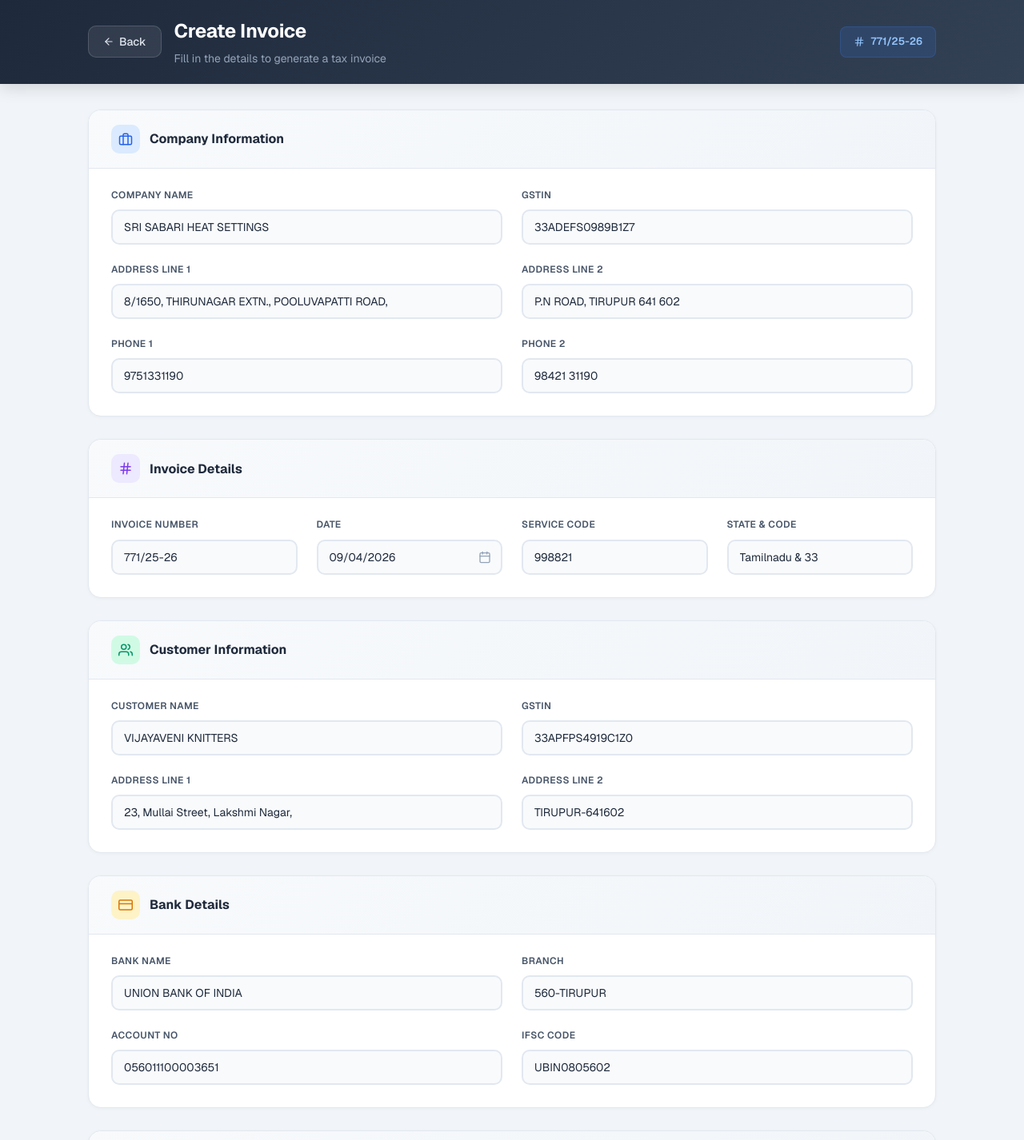
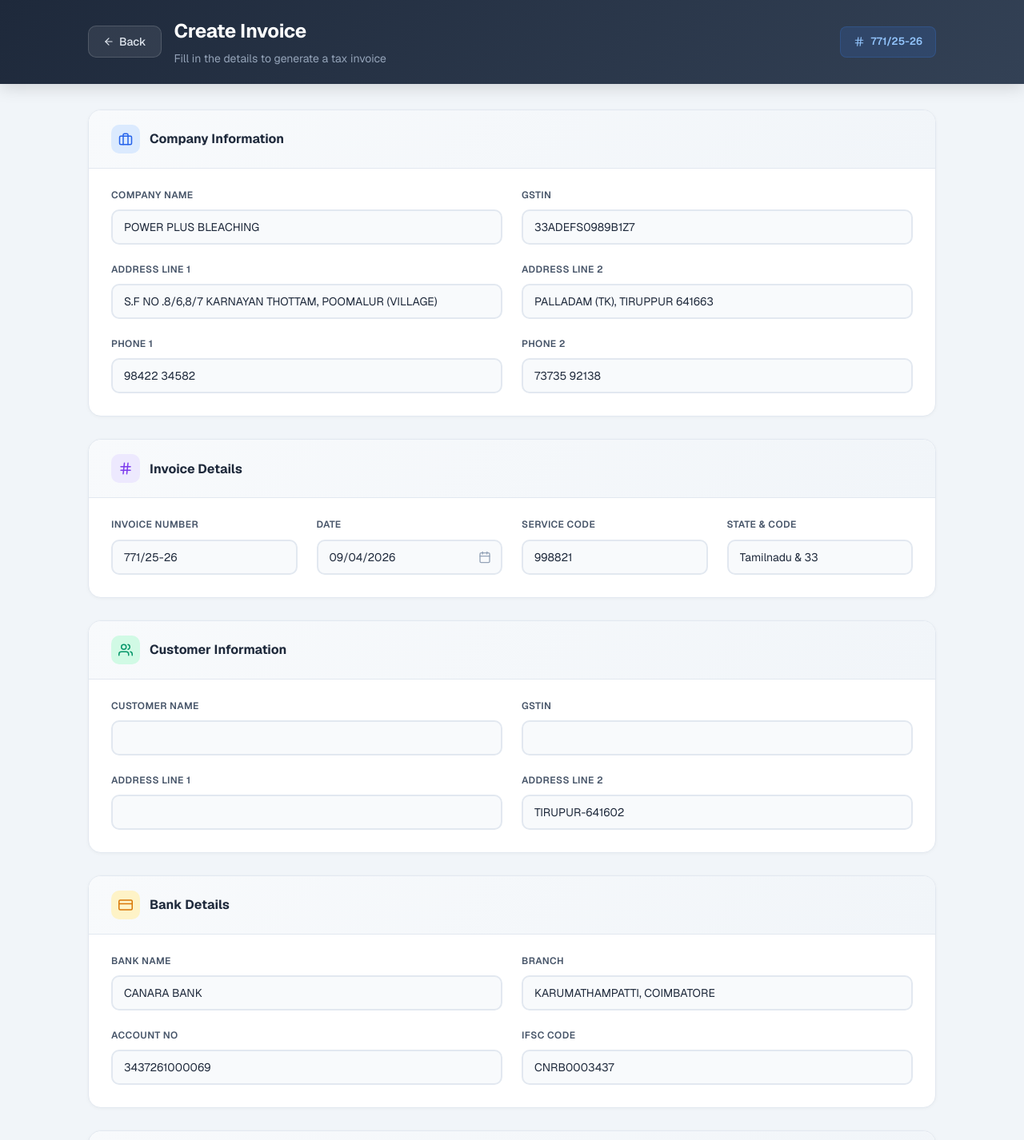
Before and after one commit to prabha303-vi/InvoicePro, a Next.js app: page /InvoicePro/invoice/create in a window 1280 px wide. Shown: the top 1426 px of the page at 80% size. Built offline with nearby package versions, Linux system fonts and the light colour scheme.

Commit message:
Address and name change

```diff
--- a/src/app/invoice/create/page.tsx
+++ b/src/app/invoice/create/page.tsx
@@ -155,25 +155,25 @@ export default function CreateInvoicePage() {
   const [isGenerating, setIsGenerating] = useState(false);
 
   const [formData, setFormData] = useState({
-    companyName: "SRI SABARI HEAT SETTINGS",
-    companyAddress: "8/1650, THIRUNAGAR EXTN., POOLUVAPATTI ROAD,",
-    companyAddress2: "P.N ROAD, TIRUPUR 641 602",
+    companyName: "POWER PLUS BLEACHING",
+    companyAddress: "S.F NO .8/6,8/7 KARNAYAN THOTTAM, POOMALUR (VILLAGE)",
+    companyAddress2: "PALLADAM (TK), TIRUPPUR 641663",
     companyCell: "98421 31190, 9751331190",
     companyGSTIN: "33ADEFS0989B1Z7",
-    companyPhone1: "9751331190",
-    companyPhone2: "98421 31190",
+    companyPhone1: "98422 34582",
+    companyPhone2: "73735 92138",
     invoiceNumber: "771/25-26",
     invoiceDate: formatDate(new Date()),
     serviceCode: "998821",
     stateCode: "Tamilnadu & 33",
-    customerName: "VIJAYAVENI KNITTERS",
-    customerAddress: "23, Mullai Street, Lakshmi Nagar,",
+    customerName: "",
+    customerAddress: "",
     customerAddress2: "TIRUPUR-641602",
-    customerGSTIN: "33APFPS4919C1Z0",
-    bankName: "UNION BANK OF INDIA",
-    bankBranch: "560-TIRUPUR",
-    bankAcNo: "056011100003651",
-    bankIFSC: "UBIN0805602",
+    customerGSTIN: "",
+    bankName: "CANARA BANK",
+    bankBranch: "KARUMATHAMPATTI, COIMBATORE",
+    bankAcNo: "3437261000069",
+    bankIFSC: "CNRB0003437",
     cgstRate: "2.50",
     sgstRate: "2.50",
     items: [
```
